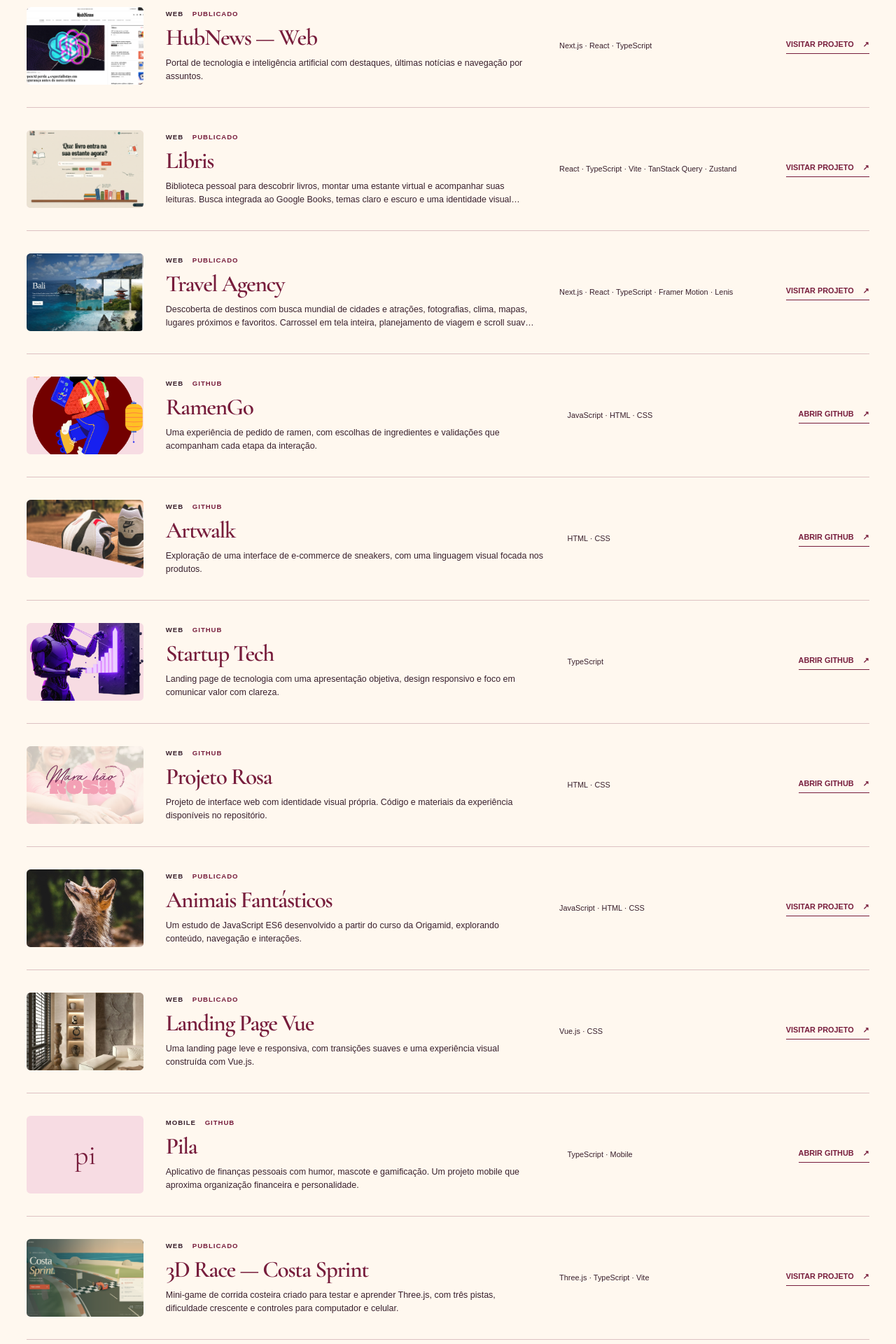
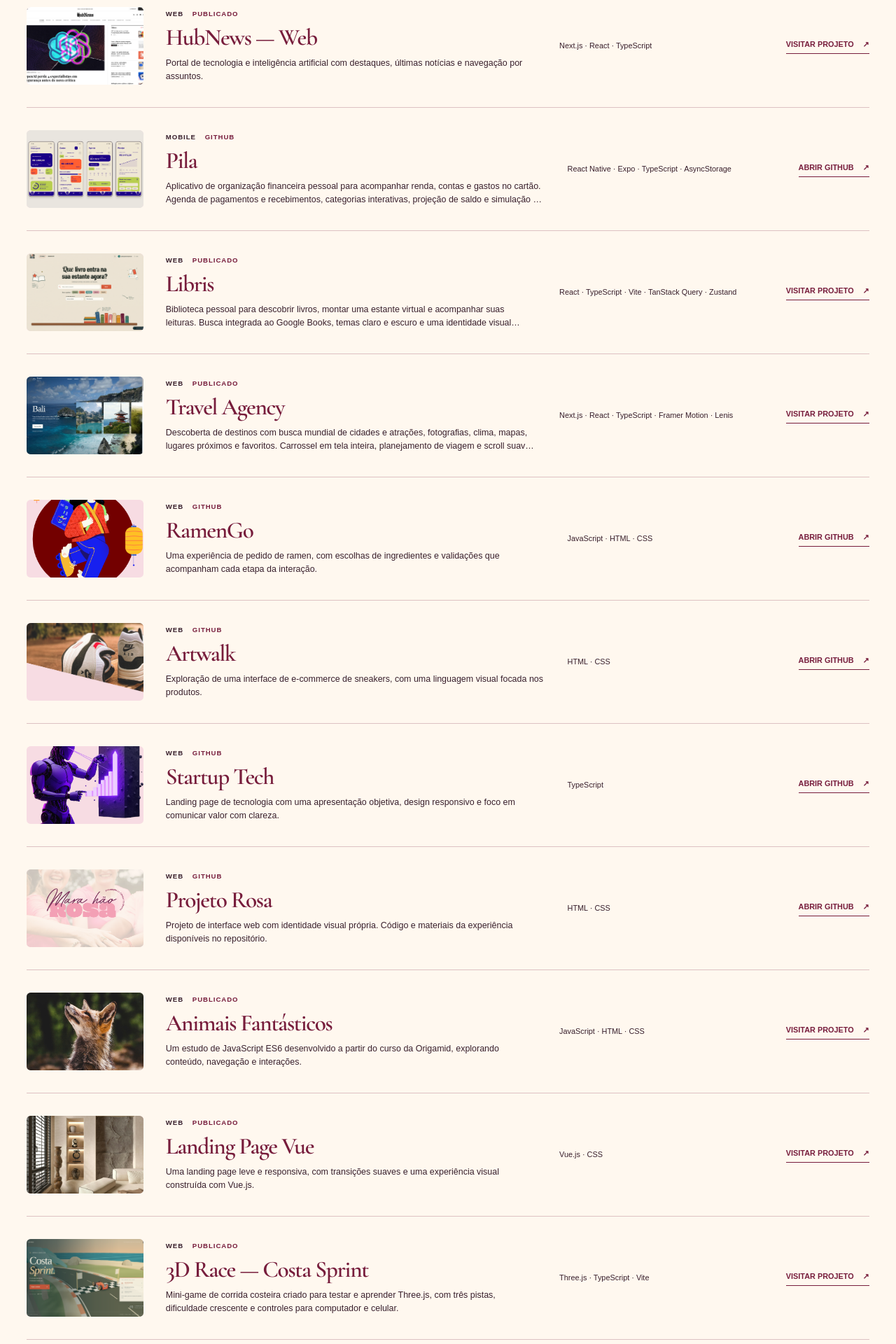
Before and after one commit to GisellyPereira/giselly-studio, a Next.js app: page /projetos in a window 1280 px wide. Shown: the part 2415-4335 px from the top of the page at 70% size. Built offline with nearby package versions, Linux system fonts and the light colour scheme.

Commit message:
Showcase Pila with real app screenshots in project gallery

```diff
--- a/public/images/project-gallery/SOURCES.md
+++ b/public/images/project-gallery/SOURCES.md
@@ -58,3 +58,10 @@ Os demais projetos usam capas tipográficas feitas em CSS, sem simular telas ou
 ## Travel Agency — atualização de 03/10/2026
 
 `travel-agency.png` é uma captura real da interface desenvolvida por Giselly Pereira, com a hero de Bali e o carrossel atual. Fotografias e licenças estão documentadas no [repositório Travel Agency](https://github.com/GisellyPereira/travel-agency/blob/main/public/images/travel/SOURCES.md). A captura substitui a capa anterior do projeto.
+
+## Pila — atualização de 03/10/2026
+
+- Código: [Pila](https://github.com/GisellyPereira/pila).
+- Capa `pila-cover.png` e fonte `pila-cover.svg`: quatro capturas reais do iPhone, fornecidas pela autora, em modo de demonstração.
+- Composição horizontal 16:10, com fundo neutro suave, molduras e sombras discretas, seguindo a apresentação dos outros aplicativos. Sem nome do app ou legendas externas sobre as telas. As capturas mantêm seus textos e valores originais.
+- A ficha apresenta organização de renda, contas, gastos, agenda e simulação financeira; substitui a descrição antiga de mascote e gamificação.
--- a/src/data/public-projects.ts
+++ b/src/data/public-projects.ts
@@ -72,6 +72,7 @@ export const projectGalleryContent = {
       imageSrc: "/images/featured-projects/hubnews-web.png",
       deployUrl: "https://hubnews.ai/",
     },
+    repository("pila", "Pila", "Aplicativo de organização financeira pessoal para acompanhar renda, contas e gastos no cartão. Agenda de pagamentos e recebimentos, categorias interativas, projeção de saldo e simulação de compras à vista ou parceladas, com dados armazenados no aparelho.", "React Native · Expo · TypeScript · AsyncStorage", { category: "Mobile", imageSrc: image("pila-cover.png") }),
     repository("react-frontend-challenge", "Libris", "Biblioteca pessoal para descobrir livros, montar uma estante virtual e acompanhar suas leituras. Busca integrada ao Google Books, temas claro e escuro e uma identidade visual inspirada no universo dos livros.", "React · TypeScript · Vite · TanStack Query · Zustand", { imageSrc: image("libris-discover.png"), deployUrl: "https://libris-tests.netlify.app/login" }),
     repository("travel-agency", "Travel Agency", "Descoberta de destinos com busca mundial de cidades e atrações, fotografias, clima, mapas, lugares próximos e favoritos. Carrossel em tela inteira, planejamento de viagem e scroll suave com Lenis.", "Next.js · React · TypeScript · Framer Motion · Lenis", { imageSrc: image("travel-agency.png"), deployUrl: "https://agency-travvel.netlify.app/" }),
     repository("RamenGo", "RamenGo", "Uma experiência de pedido de ramen, com escolhas de ingredientes e validações que acompanham cada etapa da interação.", "JavaScript · HTML · CSS", { imageSrc: image("ramen.png") }),
@@ -90,7 +91,6 @@ export const projectGalleryContent = {
     repository("projeto-rosa", "Projeto Rosa", "Projeto de interface web com identidade visual própria. Código e materiais da experiência disponíveis no repositório.", "HTML · CSS", { imageSrc: image("rosa.png") }),
     repository("animais-fantasticos", "Animais Fantásticos", "Um estudo de JavaScript ES6 desenvolvido a partir do curso da Origamid, explorando conteúdo, navegação e interações.", "JavaScript · HTML · CSS", { imageSrc: image("animais.jpg"), deployUrl: "https://gisellypereira.github.io/animais-fantasticos/" }),
     repository("landingPage-vue", "Landing Page Vue", "Uma landing page leve e responsiva, com transições suaves e uma experiência visual construída com Vue.js.", "Vue.js · CSS", { imageSrc: image("landing-vue.jpg"), deployUrl: "https://clever-starburst-2a2467.netlify.app/" }),
-    repository("pila", "Pila", "Aplicativo de finanças pessoais com humor, mascote e gamificação. Um projeto mobile que aproxima organização financeira e personalidade.", "TypeScript · Mobile", { category: "Mobile", monogram: "$" }),
     repository("3d-race", "3D Race — Costa Sprint", "Mini-game de corrida costeira criado para testar e aprender Three.js, com três pistas, dificuldade crescente e controles para computador e celular.", "Three.js · TypeScript · Vite", { imageSrc: image("costa-sprint.png"), deployUrl: "https://costa-sprint.netlify.app/" }),
     repository("SOLeris", "Soleris", "Landing page de uma empresa fictícia de energia solar. Estudo de design system, arquitetura limpa e interfaces voltadas à conversão.", "Next.js · TypeScript · Tailwind", { monogram: "SOL" }),
     repository("project-lo", "Nutriviva", "Site demonstrativo de uma nutricionista fictícia, com serviços, planos e contato. Um exercício de experiência digital para a área de saúde.", "Next.js · Tailwind · Framer Motion", { monogram: "nv" }),
```
Also changed, not shown: public/images/project-gallery/pila-cover.png (added), public/images/project-gallery/pila-cover.svg (added).
